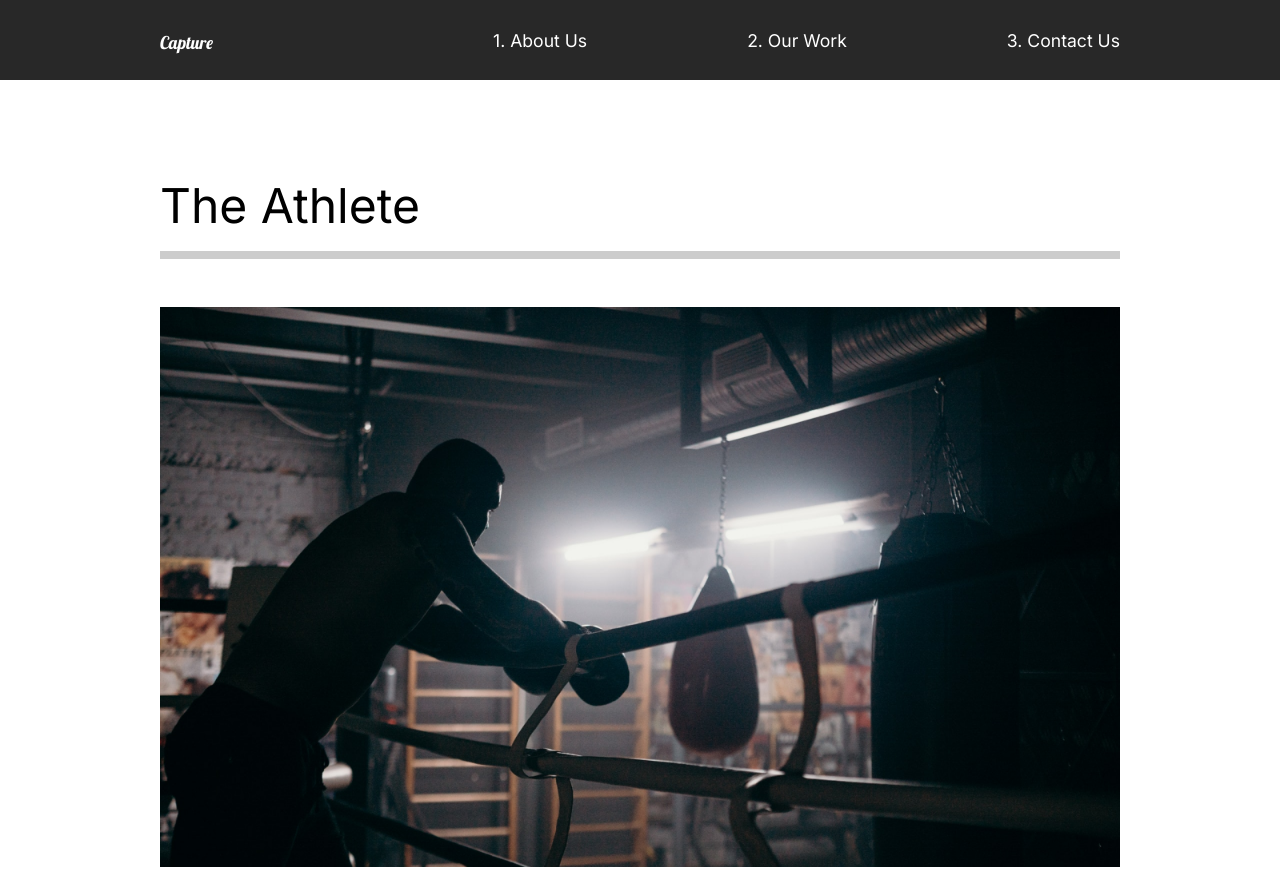
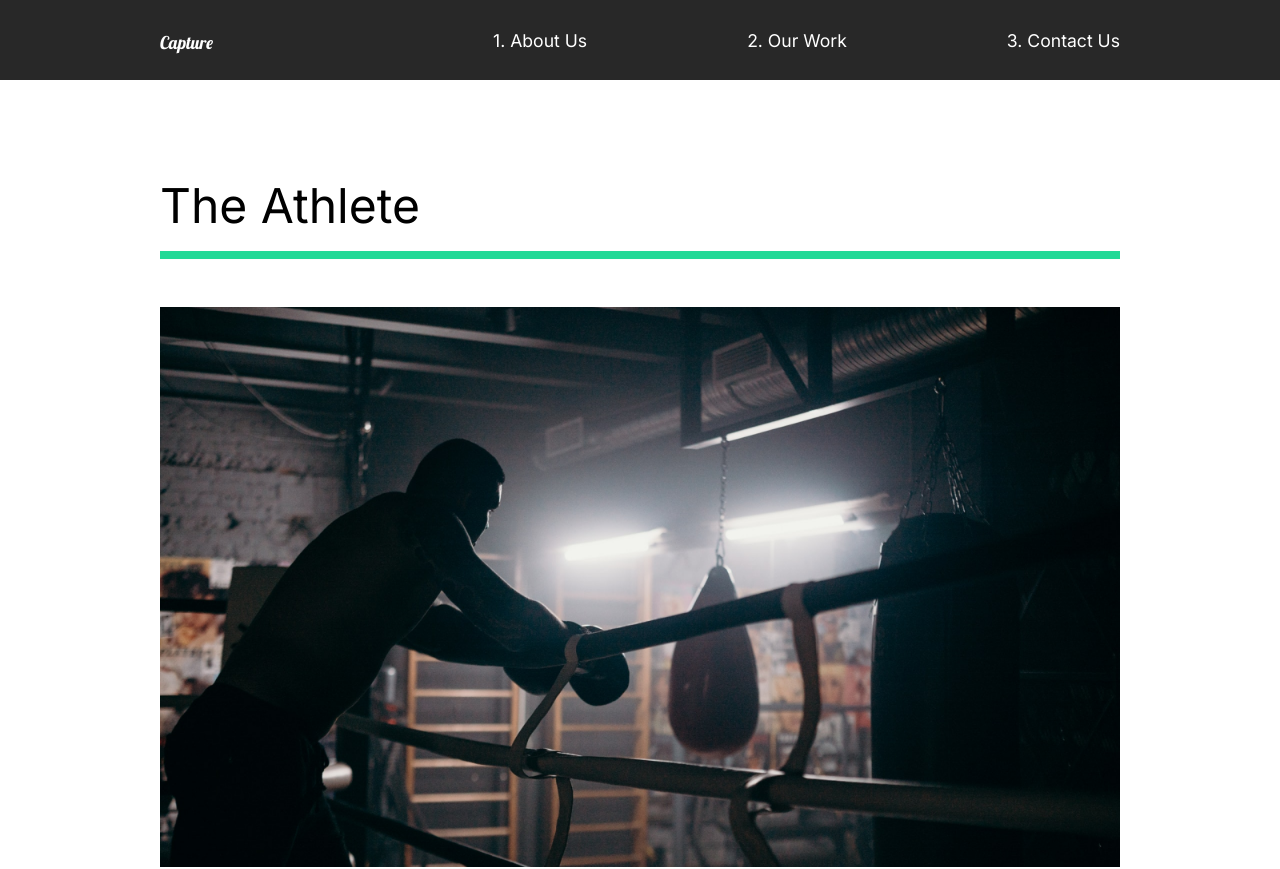
Before and after one commit to brettl1991/Capture-Portfolio, a React (Create React App) app: page /work in a window 1280 px wide. Shown: the top 869 px of the page. Built offline with nearby package versions, Linux system fonts and the light colour scheme.

Commit message:
Animate our work page

```diff
--- a/src/animation.js
+++ b/src/animation.js
@@ -7,14 +7,14 @@
     opacity: 1,
     y: 0,
     transition: {
-      duration: 1,
+      duration: 0.5,
       when: "beforeChildren",
       staggerChildren: 0.25,
     },
   },
   exit: {
     opacity: 0,
-    y: 300,
+
     transition: {
       duration: 0.5,
     },
@@ -61,3 +61,38 @@
     },
   },
 };
+
+export const lineAnim = {
+  hidden: {
+    width: "0%",
+  },
+  show: {
+    width: "100%",
+    transition: { duration: 1 },
+  },
+};
+
+export const slider = {
+  hidden: {
+    x: "-130%",
+    skew: "45deg",
+  },
+  show: {
+    x: "100%",
+    skew: "0deg",
+    transition: {
+      ease: "easeOut",
+      duration: 1,
+    },
+  },
+};
+
+export const sliderContainer = {
+  hidden: {
+    opacity: 1,
+  },
+  show: {
+    opacity: 1,
+    transition: { staggerChildren: 0.15, ease: "easeOut" },
+  },
+};
--- a/src/pages/OurWork.js
+++ b/src/pages/OurWork.js
@@ -3,7 +3,14 @@
 
 //Animations
 import { motion } from "framer-motion";
-import { pageAnimation } from "../animation";
+import {
+  sliderContainer,
+  slider,
+  pageAnimation,
+  fade,
+  photoAnim,
+  lineAnim,
+} from "../animation";
 
 //Images
 import athlete from "../img/athlete-small.png";
@@ -19,11 +26,19 @@
       animate="show"
       style={{ background: "#fff" }}
     >
+      <motion.div variants={sliderContainer}>
+        <Frame1 variants={slider}></Frame1>
+        <Frame2 variants={slider}></Frame2>
+        <Frame3 variants={slider}></Frame3>
+        <Frame4 variants={slider}></Frame4>
+      </motion.div>
       <Movie>
-        <h2>The Athlete</h2>
-        <div className="line"></div>
+        <motion.h2 variants={fade}>The Athlete</motion.h2>
+        <motion.div variants={lineAnim} className="line"></motion.div>
         <Link to="/work/the-athlete">
-          <img src={athlete} alt="athlete" />
+          <Hide>
+            <motion.img variants={photoAnim} src={athlete} alt="athlete" />
+          </Hide>
         </Link>
       </Movie>
       <Movie>
@@ -58,7 +73,7 @@
   padding-bottom: 10rem;
   .line {
     height: 0.5rem;
-    background: #cccccc;
+    background: #23d997;
     margin-bottom: 3rem;
   }
   img {
@@ -67,4 +82,33 @@
     object-fit: cover;
   }
 `;
+
+const Hide = styled.div`
+  overflow: hidden;
+`;
+
+//Frame animation
+
+const Frame1 = styled(motion.div)`
+  position: fixed;
+  left: 0;
+  top: 10%;
+  width: 100%;
+  height: 100vh;
+  background: #fffebf;
+  z-index: 2;
+`;
+
+const Frame2 = styled(Frame1)`
+  background: #ff8efb;
+`;
+
+const Frame3 = styled(Frame1)`
+  background: #8ed2ff;
+`;
+
+const Frame4 = styled(Frame1)`
+  background: #8effa0;
+`;
+
 export default OurWork;
```
